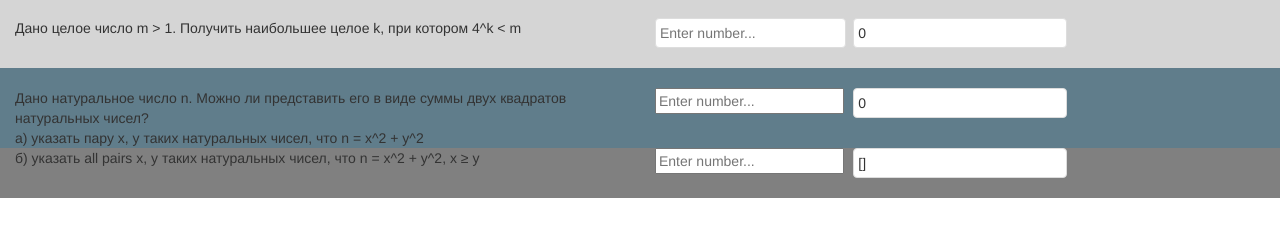
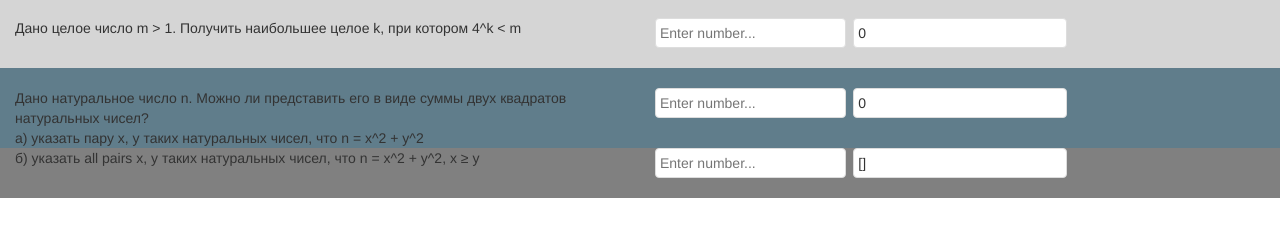
Before and after one commit to igorkokotko/publicApp, a website: page public/index.html in a window 1280 px wide. Shown: the part 53-290 px from the top of the page. Drawn offline with nearby package versions, Linux system fonts and the light colour scheme.

Commit message:
Update index.html

```diff
--- a/public/index.html
+++ b/public/index.html
@@ -30,12 +30,12 @@
             <div class="col-md-6">Дано натуральное число n. Можно ли представить его в виде суммы двух квадратов натуральных чисел?</br>
                 а) указать пару x, y таких натуральных чисел, что n = x^2 + y^2
             </div>
-            <div class="col-md-2"><input ng-pattern="/^[0-9]{1,7}$/" ng-model="taskTwo" type="text" name="value2" placeholder="Enter number..."/></div>
+            <div class="col-md-2"><input ng-pattern="/^[0-9]{1,7}$/" class="thumbnail" ng-model="taskTwo" type="text" name="value2" placeholder="Enter number..."/></div>
             <div id="task2" class="thumbnail col-md-2">{{task.congruenceOfSquares(taskTwo)}}</div>
         </div>
         <div class="task-3 row">
             <div class="col-md-6">б) указать all pairs x, y таких натуральных чисел, что n = x^2 + y^2, x ≥ y</div>
-            <div class="col-md-2"><input ng-pattern="/^[0-9]{1,7}$/" ng-model="taskThree" type="text" name="value2" placeholder="Enter number..."/></div>
+            <div class="col-md-2"><input ng-pattern="/^[0-9]{1,7}$/" class="thumbnail" ng-model="taskThree" type="text" name="value2" placeholder="Enter number..."/></div>
             <div id="task3" class="thumbnail col-md-2">{{task.allSquaredPairs(taskThree)}}</div>
         </div>
     </div>
```
